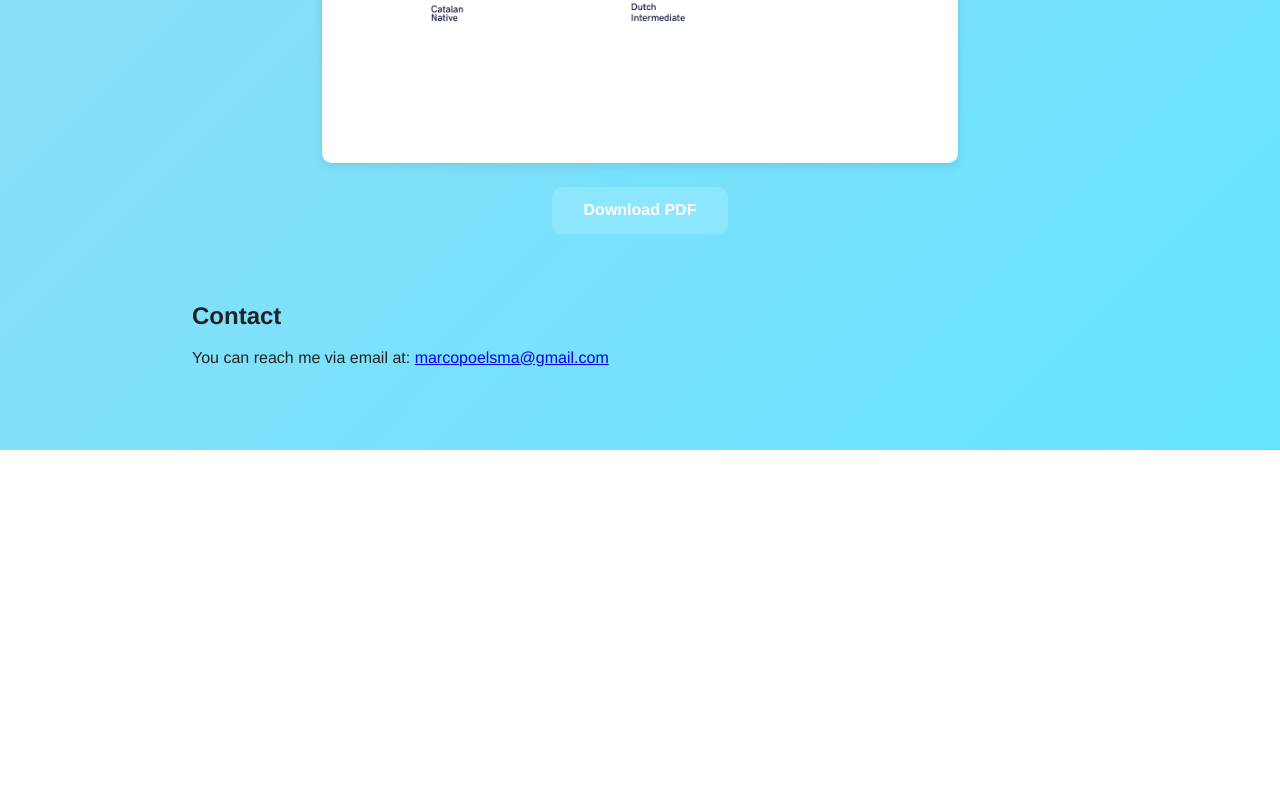
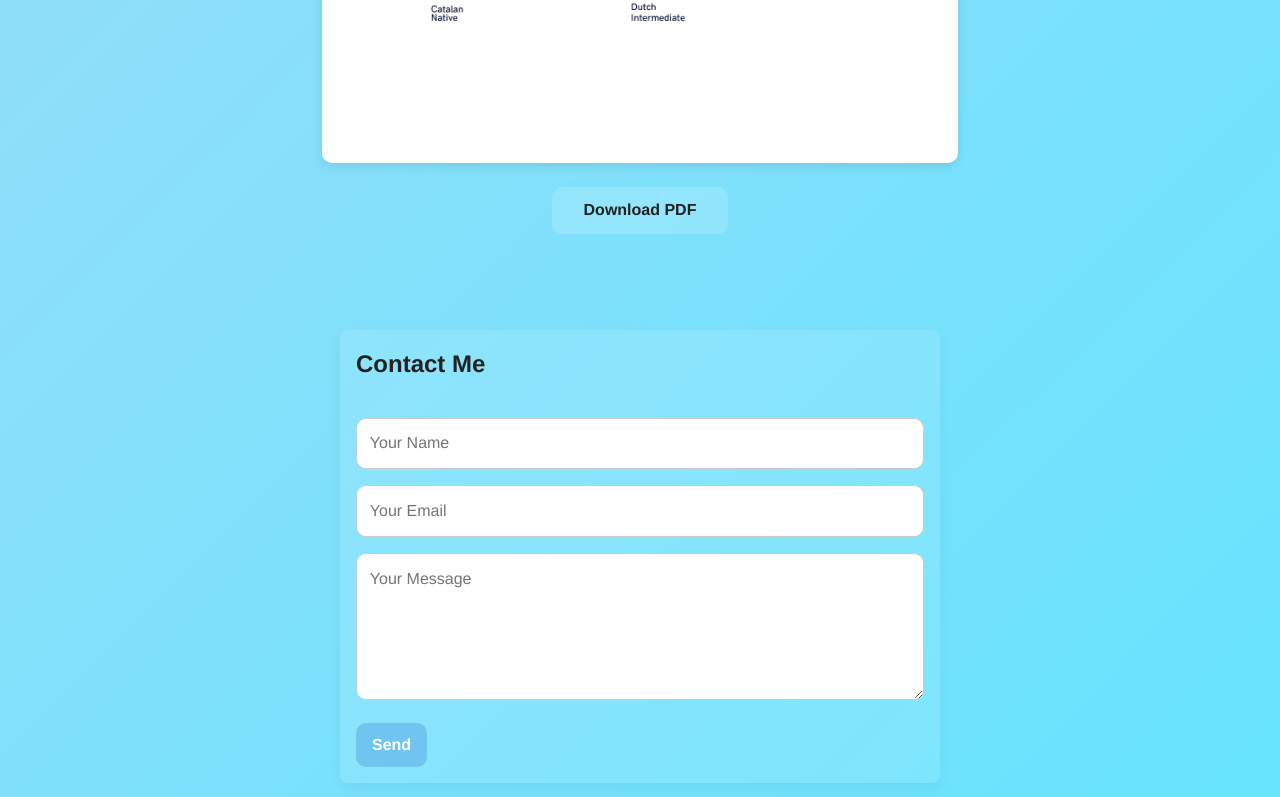
Before and after one commit to Marco-Poelsma/portafolio, a plain HTML site: page index.html in a window 1280 px wide. Shown: the part 2636-3433 px from the top of the page. Before the commit the page ends 3086 px from the top, so only its background shows below. Drawn offline with Linux system fonts and the light colour scheme.

Commit message:
Afegir form contacte

```diff
--- a/css/main.css
+++ b/css/main.css
@@ -35,9 +35,13 @@ h2 {
     display: flex;
     flex-direction: column;
     align-items: center;
-    color: #ffffff;
+    color: #222;
 }
 
+#java-logo img{
+    margin: 1em;
+    min-height: 50px;
+}
 
 .skill-item:hover {
     transform: translateY(-3px);
@@ -107,7 +111,7 @@ nav div:hover {
     display: flex;
     justify-content: space-between;
     align-items: center;
-    background: white;
+    background: rgba(255, 255, 255, 0.10);
     padding: 1.5em 2em;
     border-radius: 10px;
     box-shadow: 0 2px 10px rgba(0,0,0,0.06);
@@ -144,7 +148,7 @@ nav div:hover {
     border-radius: 10px;
     background: rgba(255,255,255,0.15);
     text-decoration: none;
-    color: white;
+    color: #222;
     font-weight: 600;
     transition: all 0.2s ease;
 }
@@ -168,7 +172,7 @@ nav div:hover {
     position: fixed;
     right: 2rem;
     bottom: 2rem;
-    background: rgba(255, 255, 255, 0.25);
+    background: rgba(58, 123, 213, 0.5);
     width: 50px;
     height: 50px;
     border-radius: 50%;
@@ -194,3 +198,40 @@ nav div:hover {
     font-size: 1.5rem;
     line-height: 1;
 }
+
+#contact {
+    background: rgba(255, 255, 255, 0.10);
+    padding: 1em;
+    border-radius: 8px;
+    box-shadow: 0 6px 15px rgba(0,0,0,0.05);
+    max-width: 600px;
+    margin: 3em auto;
+}
+#contact h2 { margin-bottom: 1em; color: #222; }
+#contact input, #contact textarea {
+    width: 100%;
+    padding: 0.8em;
+    margin-bottom: 1em;
+    border-radius: 10px;
+    border: 1px solid #ccc;
+    font-size: 1em;
+    transition: border-color 0.2s;
+}
+#contact input:focus, #contact textarea:focus { border-color: rgba(58, 123, 213, 0.3); outline: none; }
+#contact button {
+    padding: 0.6em 1em;
+    border-radius: 10px;
+    border: none;
+    background-color: rgba(58, 123, 213, 0.3);
+    color: #fff;
+    font-weight: 600;
+    cursor: pointer;
+    transition: background-color 0.2s;
+}
+#contact button:hover { background-color: rgba(58, 123, 213, 0.6); }
+#contact .confirmation {
+    margin-top: 1em;
+    color: #222;
+    font-weight: 500;
+    display: none;
+}
--- a/index.html
+++ b/index.html
@@ -230,8 +230,12 @@
         </section>
 
         <section id="contact">
-            <h2>Contact</h2>
-            <p>You can reach me via email at: <a href="mailto:marcopoelsma@gmail.com">marcopoelsma@gmail.com</a></p>
+            <h2>Contact Me</h2>
+            <input type="text" placeholder="Your Name" id="contact-name">
+            <input type="email" placeholder="Your Email" id="contact-email">
+            <textarea placeholder="Your Message" id="contact-message" rows="5"></textarea>
+            <button id="send-btn">Send</button>
+            <div class="confirmation" id="confirmation-msg">Message sent! Thank you.</div>
         </section>
     </main>
     <div id="scrollTopBtn">
--- a/js/main.js
+++ b/js/main.js
@@ -11,3 +11,10 @@ window.addEventListener("scroll", () => {
 scrollBtn.addEventListener("click", () => {
     window.scrollTo({ top: 0, behavior: "smooth" });
 });
+
+const sendBtn = document.getElementById('send-btn');
+const confirmation = document.getElementById('confirmation-msg');
+sendBtn.addEventListener('click', () => {
+    confirmation.style.display = 'block';
+    setTimeout(() => { confirmation.style.display = 'none'; }, 3000);
+});
```
